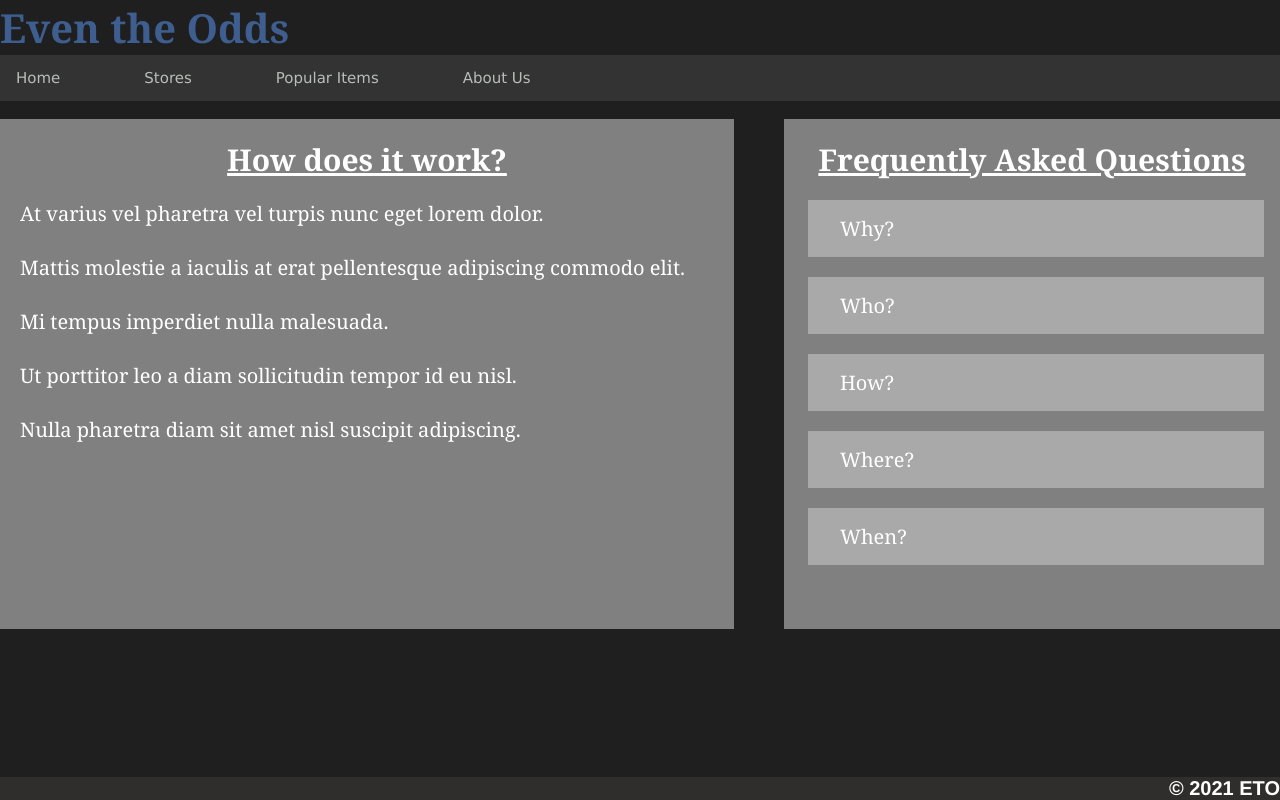
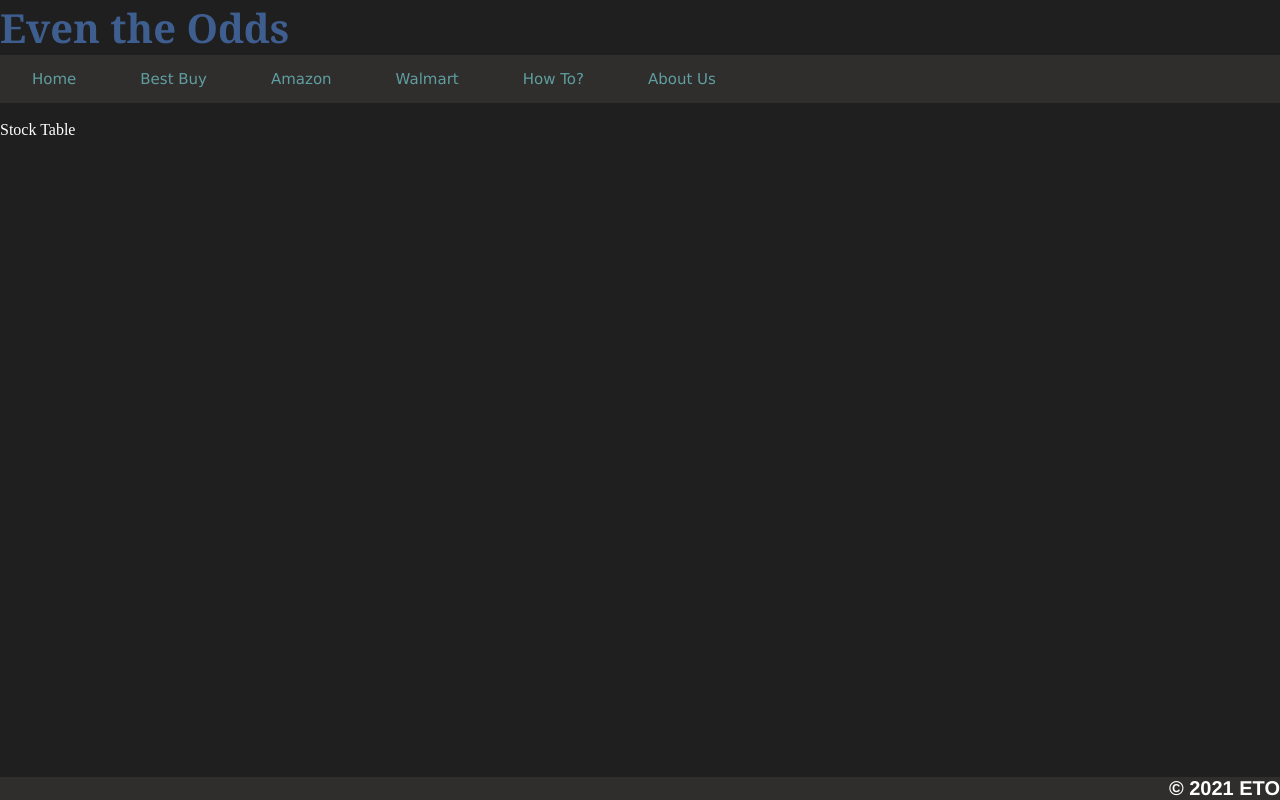
Before and after one commit to AntonioMagana/Scalpel, a React (Create React App) app: page / in a window 1280 px wide. Built offline with nearby package versions, Linux system fonts and the light colour scheme.

Commit message:
Big Update: Buttons now toggle the body section. State also added to app.js

```diff
--- a/src/App.js
+++ b/src/App.js
@@ -1,15 +1,64 @@
+import { useState } from "react"
 import Header from './components/Header'
 import TopNav from './components/TopNav'
 import Footer from './components/Footer'
 import Body from './components/Body'
 
 function App() {
+    //Stock Body
+    const [bodyStock, setBodyStock] = useState(
+    true //Set to true when using real website
+    )
+
+    //Best Buy Form
+    const [bodyBB, setBodyBB] = useState(
+    false
+    )
+
+    //Amazon Form
+    const [bodyAmazon, setBodyAmazon] = useState(
+    false
+    )
+
+    //Walmart Form
+    const [bodyWalmart, setBodyWalmart] = useState(
+    false
+    )
+
+    //How To Body
+    const [bodyHow, setBodyHow] = useState(
+    false  //set to false when using real website
+    )
+
+    //About Us Body
+    const [bodyAbout, setBodyAbout] = useState(
+    false
+    )
+
   return (
     <div className='container'>
       <Header />
-      <TopNav />
+
+      <TopNav
+        homeClick={() => setBodyStock(!bodyStock)}
+        bbClick={() => setBodyBB(!bodyBB)}
+        amazonClick={() => setBodyAmazon(!bodyAmazon)}
+        walmartClick={() => setBodyWalmart(!bodyWalmart)}
+        howClick={() => setBodyHow (!bodyHow)}
+        aboutClick={() => setBodyAbout(!bodyAbout)}
+      />
+
       <div className='divider'></div>
-      <Body   />
+
+      <Body
+      bStock={bodyStock}
+      bBB={bodyBB}
+      bAma={bodyAmazon}
+      bWal={bodyWalmart}
+      bHow={bodyHow}
+      bAbout={bodyAbout}
+      />
+
       <Footer />
     </div>
   );
--- /dev/null
+++ b/src/components/Bodies/AboutUs.js
@@ -0,0 +1,9 @@
+const AboutUs = () => {
+    return (
+        <div>
+            <div>About Us Page</div>
+        </div>
+    )
+}
+
+export default AboutUs
--- /dev/null
+++ b/src/components/Bodies/Amazon.js
@@ -0,0 +1,9 @@
+const Amazon = () => {
+    return (
+        <div>
+            <div>Amazon Form</div>
+        </div>
+    )
+}
+
+export default Amazon
--- /dev/null
+++ b/src/components/Bodies/BestBuy.js
@@ -0,0 +1,9 @@
+const BestBuy = () => {
+    return (
+        <div>
+            <div>Best Buy Form</div>
+        </div>
+    )
+}
+
+export default BestBuy
--- /dev/null
+++ b/src/components/Bodies/Home.js
@@ -0,0 +1,9 @@
+const Home = () => {
+    return (
+        <div>
+            <div>Stock Table</div>
+        </div>
+    )
+}
+
+export default Home
--- /dev/null
+++ b/src/components/Bodies/HowTo.js
@@ -0,0 +1,40 @@
+const HowTo = () => {
+    return (
+        <div>
+            <div className='grid-container'>
+                {/* Left Block of Grid */}
+                <div className='grid-item'>
+                    <u>How does it work?</u>
+                    <div className='grid-item-info'>
+                        At varius vel pharetra vel turpis nunc eget lorem dolor.
+                        <br></br>
+                        <br></br>
+                        Mattis molestie a iaculis at erat pellentesque adipiscing commodo elit.
+                        <br></br>
+                        <br></br>
+                        Mi tempus imperdiet nulla malesuada.
+                        <br></br>
+                        <br></br>
+                        Ut porttitor leo a diam sollicitudin tempor id eu nisl.
+                        <br></br>
+                        <br></br>
+                        Nulla pharetra diam sit amet nisl suscipit adipiscing.
+                    </div>
+                </div>
+                {/* Right Block of Grid */}
+                <div className='grid-item'>
+                    <u>Frequently Asked Questions</u>
+                    <div>
+                        <button className='faq-button'>Why?</button>
+                        <button className='faq-button'>Who?</button>
+                        <button className='faq-button'>How?</button>
+                        <button className='faq-button'>Where?</button>
+                        <button className='faq-button'>When?</button>
+                    </div>
+                </div>
+            </div>
+        </div>
+    )
+}
+
+export default HowTo
--- /dev/null
+++ b/src/components/Bodies/Walmart.js
@@ -0,0 +1,9 @@
+const Walmart = () => {
+    return (
+        <div>
+            <div>Walmart Form</div>
+        </div>
+    )
+}
+
+export default Walmart
--- a/src/components/Body.js
+++ b/src/components/Body.js
@@ -1,36 +1,20 @@
-const Body = () => {
+import Home from './Bodies/Home'
+import BestBuy from './Bodies/BestBuy'
+import Amazon from './Bodies/Amazon'
+import Walmart from './Bodies/Walmart'
+import HowTo from './Bodies/HowTo'
+import AboutUs from './Bodies/AboutUs'
+
+const Body = ( {bStock, bBB, bAma, bWal, bHow, bAbout}) => {
+
     return (
         <div className='body'>
-            <div className='grid-container'>
-                <div className='grid-item'>
-                    <u>How does it work?</u>
-                    <div className='grid-item-info'>
-                        At varius vel pharetra vel turpis nunc eget lorem dolor.
-                        <br></br>
-                        <br></br>
-                        Mattis molestie a iaculis at erat pellentesque adipiscing commodo elit.
-                        <br></br>
-                        <br></br>
-                        Mi tempus imperdiet nulla malesuada.
-                        <br></br>
-                        <br></br>
-                        Ut porttitor leo a diam sollicitudin tempor id eu nisl.
-                        <br></br>
-                        <br></br>
-                        Nulla pharetra diam sit amet nisl suscipit adipiscing.
-                    </div>
-                </div>
-                <div className='grid-item'>
-                    <u>Frequently Asked Questions</u>
-                    <div>
-                        <button className='faq-button'>Why?</button>
-                        <button className='faq-button'>Who?</button>
-                        <button className='faq-button'>How?</button>
-                        <button className='faq-button'>Where?</button>
-                        <button className='faq-button'>When?</button>
-                    </div>
-                </div>
-            </div>
+            {bStock && <Home   />}
+            {bBB && <BestBuy   />}
+            {bAma && <Amazon   />}
+            {bWal && <Walmart  />}
+            {bHow && <HowTo    />}
+            {bAbout && <AboutUs   />}
         </div>
     )
 }
--- a/src/components/TopNav.js
+++ b/src/components/TopNav.js
@@ -1,9 +1,22 @@
-export const TopNav = () => {
+export const TopNav = ( {homeClick, bbClick, amazonClick, walmartClick, howClick, aboutClick} ) => {
     return (
         <div class='topnav'>
-            <ul>
-                <li><div className='navbtn'>Home</div></li>
-                <li><div className='divider'></div></li>
+            <button className='navbtn' onClick={homeClick}>Home</button>
+            <button className='navbtn' onClick={bbClick}>Best Buy</button>
+            <button className='navbtn' onClick={amazonClick}>Amazon</button>
+            <button className='navbtn' onClick={walmartClick}>Walmart</button>
+            <button className='navbtn' onClick={howClick}>How To?</button>
+            <button className='navbtn' onClick={aboutClick}>About Us</button>
+        </div>
+    )
+}
+
+export default TopNav
+
+
+
+                {/* Old Drop Down Menus
+
                 <li className='dropdown'>
                     <a href='javascript:void(0)' className='dropbtn'>Stores</a>
                     <div className='dropdown-content'>
@@ -11,21 +24,13 @@ export const TopNav = () => {
                         <a href='#' >Amazon</a>
                         <a href='#' >Walmart</a>
                     </div>
-                </li>
-                <li><div className='divider'></div></li>
-                <li className='dropdown'>
+                </li> */}
+
+                {/* <li className='dropdown'>
                     <a href='javascript:void(0)' className='dropbtn'>Popular Items</a>
                     <div className='dropdown-content'>
                         <a href='#' >Xbox Series X</a>
                         <a href='#' >PS5</a>
                         <a href='#' >GPU's</a>
                     </div>
-                </li>
-                <li><div className='divider'></div></li>
-                <li><div className='navbtn'>About Us</div></li>
-            </ul>
-        </div>
-    )
-}
-
-export default TopNav
+                </li> */}
--- a/src/index.css
+++ b/src/index.css
@@ -7,12 +7,22 @@
   color: #3F5E90;
   font-size: 20px;
 }
-
 .topnav {
   background-color: #302E2D;
+}
+.topnav .navbtn {
+  background-color: #302E2D;
   font-family: Verdana, Geneva, Tahoma, sans-serif;
-  color: white;
+  border: none;
+  padding: 15px 32px;
+  text-decoration: none;
+  color:cadetblue;
   font-size: 15px;
+  cursor: pointer;
+}
+
+.topnav .navbtn:hover {
+  background-color: #464341;
 }
 
 ul {
@@ -27,44 +37,13 @@ li {
   float: left;
 }
 
-li a, li div, .navbtn, .dropbtn {
+/* li div, .navbtn{
   display: inline-block;
   color: #B8BDB9;
   text-align: center;
   padding: 14px 16px;
   text-decoration: none;
-}
-
-li a:hover, .dropdown:hover .dropbtn {
-  background-color: gray;
-}
-
-li.dropdown {
-  display: inline-block;
-}
-
-.dropdown-content {
-  display: none;
-  position: absolute;
-  background-color: #B8BDB9;
-  min-width: 160px;
-  box-shadow: 0px 8px 16px 0px rgba(0,0,0,0.2);
-  z-index: 1;
-}
-
-.dropdown-content a {
-  color: black;
-  padding: 12px 16px;
-  text-decoration: none;
-  display: block;
-  text-align: left;
-}
-
-.dropdown-content a:hover {background-color: #f1f1f1;}
-
-.dropdown:hover .dropdown-content {
-  display: block;
-}
+} */
 
 .divider{
   width:20px;
@@ -132,6 +111,7 @@ li.dropdown {
 
 body {
   background-color: #1F1F1F;
+  color: white;
 }
 
 * {
```
